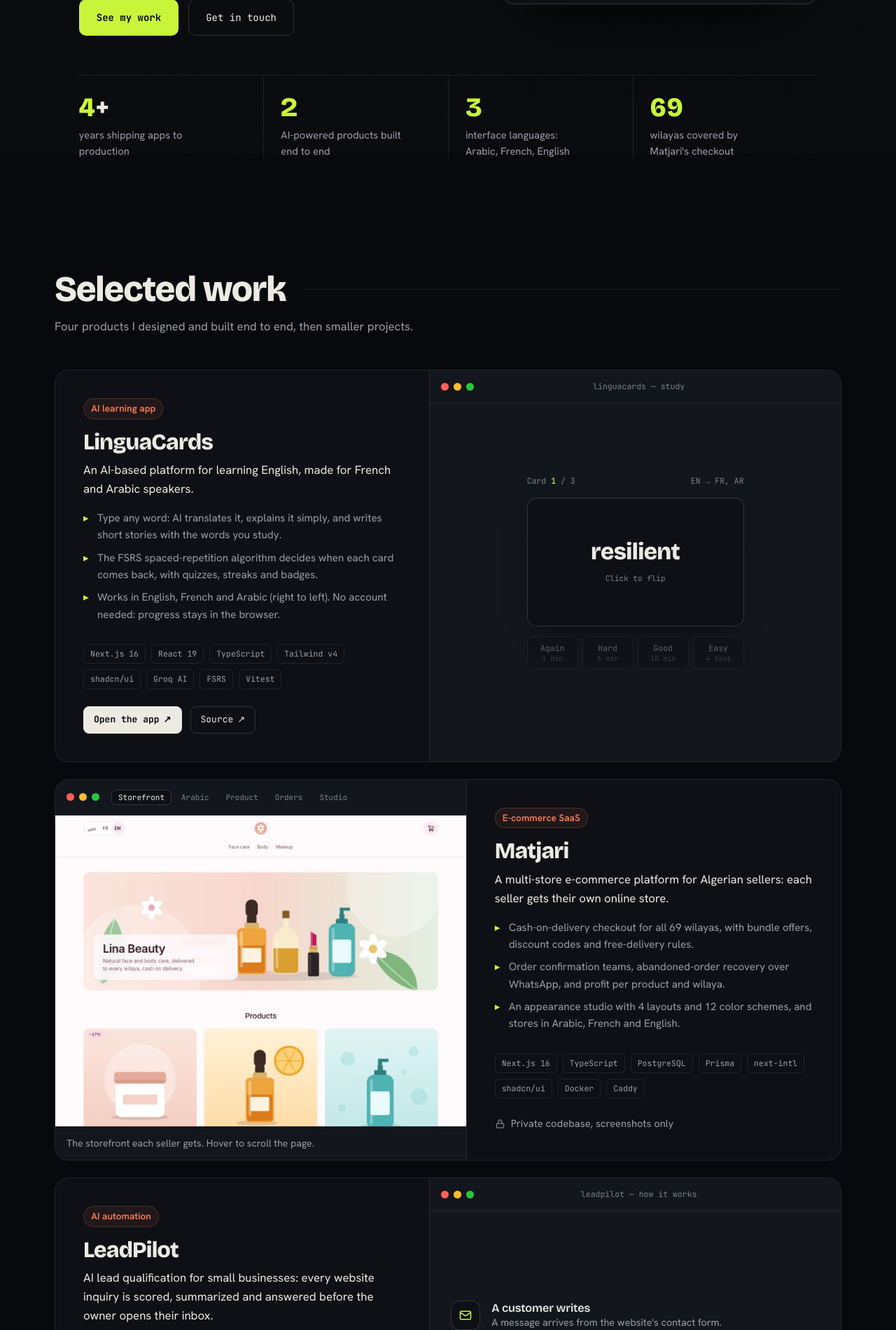
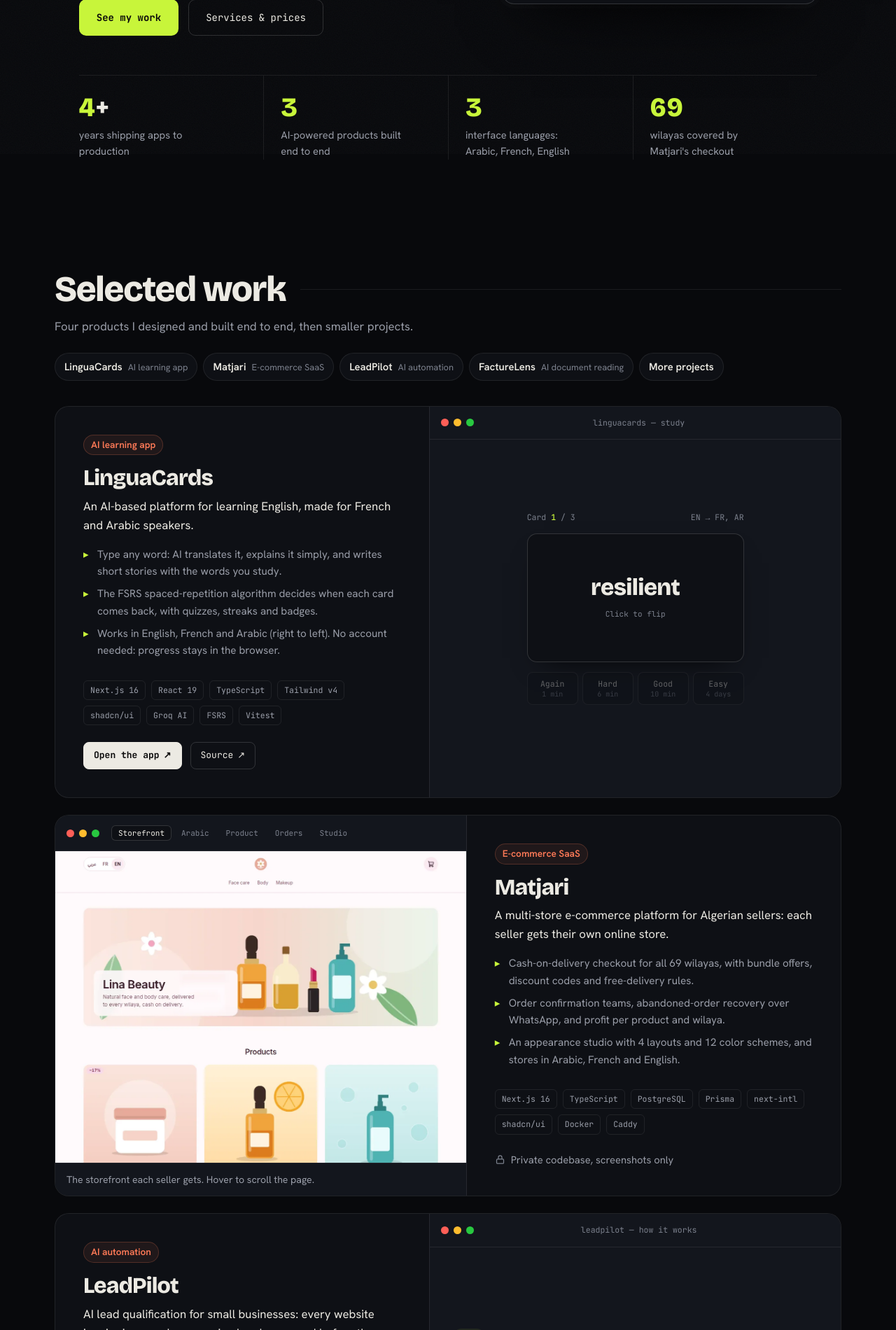
Before and after one commit to abdelghani-djef/abdelghani-djef.github.io, a plain HTML site: page index.html in a window 1280 px wide. Shown: the part 580-2480 px from the top of the page at 70% size. Drawn offline with nearby package versions, Linux system fonts and the light colour scheme.

Commit message:
Animate how-it-works flows, align services, add project shortcuts

```diff
--- a/index.html
+++ b/index.html
@@ -296,13 +296,18 @@
   .mg-caption{padding:12px 16px;border-top:1px solid var(--line);font-size:.88rem;color:var(--muted);min-height:3.4em}
 
   /* LeadPilot: how it works, in plain words */
-  .lp-flow{flex:1;display:flex;flex-direction:column;justify-content:center;padding:28px 30px 30px}
-  .lp-steps{list-style:none;display:flex;flex-direction:column;gap:26px}
-  .lp-steps li{position:relative;display:grid;grid-template-columns:42px minmax(0,1fr);column-gap:16px;align-items:start}
-  .lp-steps li:not(:last-child)::after{content:"\2193";position:absolute;left:14px;bottom:-24px;font-family:var(--mono);font-size:15px;color:var(--accent)}
-  .lp-ico{grid-row:span 3;width:42px;height:42px;border-radius:12px;display:grid;place-items:center;background:var(--surface);border:1px solid var(--line-strong);color:var(--accent)}
+  .lp-flow{flex:1;display:flex;flex-direction:column;justify-content:center;padding:30px 34px}
+  /* steps sit on a rail; --fill (0..1) draws the lime progress line as each step lights up */
+  .lp-steps{list-style:none;display:flex;flex-direction:column;gap:6px;position:relative;--fill:0}
+  .lp-steps::before,.lp-steps::after{content:"";position:absolute;left:21px;top:33px;width:2px;border-radius:2px}
+  .lp-steps::before{bottom:33px;background:var(--line-strong)}
+  .lp-steps::after{height:calc((100% - 66px) * var(--fill));background:var(--accent);box-shadow:0 0 10px rgba(200,245,58,.45);transition:height .45s var(--ease)}
+  .lp-steps li{position:relative;z-index:1;display:grid;grid-template-columns:44px minmax(0,1fr);column-gap:16px;align-items:start;padding:11px 0}
+  .lp-ico{grid-row:span 3;width:44px;height:44px;border-radius:12px;display:grid;place-items:center;background:var(--surface);border:1px solid var(--line-strong);color:var(--faint);transition:color .4s,border-color .4s,box-shadow .4s}
   .lp-ico svg{width:20px;height:20px}
-  .lp-steps b{font-family:var(--display);font-weight:600;font-size:1.02rem;letter-spacing:-.01em;line-height:1.3}
+  .lp-steps li.lit .lp-ico{color:var(--accent);border-color:rgba(200,245,58,.5);box-shadow:0 0 0 4px rgba(200,245,58,.08)}
+  .lp-steps b{font-family:var(--display);font-weight:600;font-size:1.04rem;letter-spacing:-.01em;line-height:1.3;color:var(--muted);transition:color .4s}
+  .lp-steps li.lit b{color:var(--text)}
   .lp-steps .d{font-size:.9rem;color:var(--muted);line-height:1.45}
   .lp-dots{display:flex;gap:5px;margin:4px 0 2px}
   .lp-dots i{width:9px;height:9px;border-radius:50%}
@@ -334,7 +339,7 @@
   .svc-price{font-family:var(--display);font-weight:800;font-size:1.4rem;letter-spacing:-.01em}
   .svc-price small{font-family:var(--body);font-weight:500;font-size:.85rem;color:var(--muted);margin-right:5px;letter-spacing:0}
   .svc-time{font-family:var(--mono);font-size:12px;color:var(--faint)}
-  .svc-actions{display:flex;gap:10px;flex-wrap:wrap;margin-top:18px}
+  .svc-actions{display:flex;gap:10px;flex-wrap:wrap;align-items:flex-start;align-content:flex-start;margin-top:18px}
   .svc-actions a{font-family:var(--mono);font-size:13px;display:inline-flex;align-items:center;gap:6px;border:1px solid var(--line-strong);border-radius:8px;padding:8px 12px;transition:.2s;white-space:nowrap}
   .svc-actions a.main{background:var(--accent);border-color:var(--accent);color:#0a0a0a;font-weight:700}
   .svc-actions a:hover{border-color:var(--accent);color:var(--accent)}
@@ -347,6 +352,25 @@
   @media(max-width:960px){
     .services{grid-template-columns:1fr}
     .svc-steps{grid-template-columns:1fr;gap:18px}
+  }
+  /* side by side, the three cards share rows so pitch, list, price and buttons line up */
+  @media(min-width:961px){
+    @supports (grid-template-rows:subgrid){
+      .svc{display:grid;grid-row:span 6;grid-template-rows:subgrid;row-gap:0}
+      .svc-meta{margin-top:0}
+    }
+  }
+
+  /* project shortcuts under the work intro */
+  .p-index{display:flex;flex-wrap:wrap;gap:8px;margin:-24px 0 36px}
+  .p-index a{display:inline-flex;align-items:baseline;gap:8px;padding:7px 13px;border:1px solid var(--line);border-radius:30px;background:var(--surface);font-size:.92rem;transition:border-color .2s,color .2s}
+  .p-index a b{font-weight:600}
+  .p-index a span{font-size:.8rem;color:var(--faint)}
+  .p-index a:hover{border-color:var(--accent);color:var(--accent)}
+  @media(max-width:820px){
+    .p-index{flex-wrap:nowrap;overflow-x:auto;scroll-snap-type:x mandatory;margin:-12px -16px 28px;padding:0 16px 4px;scrollbar-width:none}
+    .p-index::-webkit-scrollbar{display:none}
+    .p-index a{flex:none;scroll-snap-align:start}
   }
 
   /* ---------- experience ---------- */
@@ -455,7 +479,7 @@
         <p class="hero-sub reveal">I build and ship web products end to end: <b>React</b> frontends, <b>FastAPI</b> backends, <b>AI</b> features, and the <b>DevOps</b> that runs them. 4 years in production, at home on <b>Linux</b>.</p>
         <div class="hero-actions reveal">
           <a href="#work" class="btn btn-primary">See my work</a>
-          <a href="#contact" class="btn btn-ghost">Get in touch</a>
+          <a href="#services" class="btn btn-ghost">Services &amp; prices</a>
         </div>
       </div>
       <div class="term reveal" role="img" aria-label="Terminal: code is pushed, CI passes, and the Docker services for a FastAPI, React, PostgreSQL and Nginx app start up.">
@@ -466,7 +490,7 @@
     </div>
     <div class="facts reveal">
       <div class="fact"><div class="num"><em data-count="4">4</em>+</div><div class="lbl">years shipping apps to production</div></div>
-      <div class="fact"><div class="num"><em data-count="2">2</em></div><div class="lbl">AI-powered products built end to end</div></div>
+      <div class="fact"><div class="num"><em data-count="3">3</em></div><div class="lbl">AI-powered products built end to end</div></div>
       <div class="fact"><div class="num"><em data-count="3">3</em></div><div class="lbl">interface languages: Arabic, French, English</div></div>
       <div class="fact"><div class="num"><em data-count="69">69</em></div><div class="lbl">wilayas covered by Matjari's checkout</div></div>
     </div>
@@ -480,6 +504,13 @@
       <span class="sec-line"></span>
     </div>
     <p class="sec-intro reveal">Four products I designed and built end to end, then smaller projects.</p>
+    <div class="p-index reveal" role="navigation" aria-label="Projects on this page">
+      <a href="#p-linguacards"><b>LinguaCards</b><span>AI learning app</span></a>
+      <a href="#p-matjari"><b>Matjari</b><span>E-commerce SaaS</span></a>
+      <a href="#p-leadpilot"><b>LeadPilot</b><span>AI automation</span></a>
+      <a href="#p-facturelens"><b>FactureLens</b><span>AI document reading</span></a>
+      <a href="#more"><b>More projects</b></a>
+    </div>
 
     <div class="projects">
       <article class="project spot reveal" id="p-linguacards">
@@ -664,7 +695,7 @@
       </article>
     </div>
 
-    <div class="more-head reveal">
+    <div class="more-head reveal" id="more">
       <h3>More projects</h3>
       <a href="https://github.com/abdelghani-djef" target="_blank" rel="noopener">All repositories on GitHub &#8599;</a>
     </div>
@@ -1111,6 +1142,22 @@ app = <span class="f">FastAPI</span>()
     setTimeout(() => { copyBtn.textContent = lang === 'fr' ? 'Copier l’adresse' : 'Copy address'; copyBtn.dataset.done = 'false'; }, 2200);
   });
 
+  /* how-it-works flows: light each step in order the first time the flow scrolls into view */
+  document.querySelectorAll('.lp-steps').forEach(list => {
+    const steps = [...list.children];
+    const light = n => {
+      steps.forEach((s, i) => s.classList.toggle('lit', i < n));
+      list.style.setProperty('--fill', n <= 1 ? 0 : (n - 1) / (steps.length - 1));
+    };
+    if (reduceMotion) { light(steps.length); return; }
+    const flowIO = new IntersectionObserver(([e]) => {
+      if (!e.isIntersecting) return;
+      flowIO.disconnect();
+      steps.forEach((_, i) => setTimeout(() => light(i + 1), 250 + i * 480));
+    }, {threshold: .45});
+    flowIO.observe(list);
+  });
+
   /* language: English in the HTML, French below, keyed by each element's English text */
   const FR = {
       "work": "projets",
@@ -1122,7 +1169,7 @@ app = <span class="f">FastAPI</span>()
       "Full-stack developer": "Développeur full-stack",
       "I build and ship web products end to end: React frontends, FastAPI backends, AI features, and the DevOps that runs them. 4 years in production, at home on Linux.": "Je conçois et livre des produits web de A à Z : des interfaces <b>React</b>, des backends <b>FastAPI</b>, des fonctionnalités d'<b>IA</b> et le <b>DevOps</b> qui les fait tourner. 4 ans en production, à l'aise sous <b>Linux</b>.",
       "See my work": "Voir mes projets",
-      "Get in touch": "Me contacter",
+      "Services & prices": "Services et tarifs",
       "years shipping apps to production": "ans à livrer des applications en production",
       "AI-powered products built end to end": "produits avec IA conçus de A à Z",
       "interface languages: Arabic, French, English": "langues d'interface : arabe, français, anglais",
```
Also changed, not shown: assets/matjari/orders.webp.
